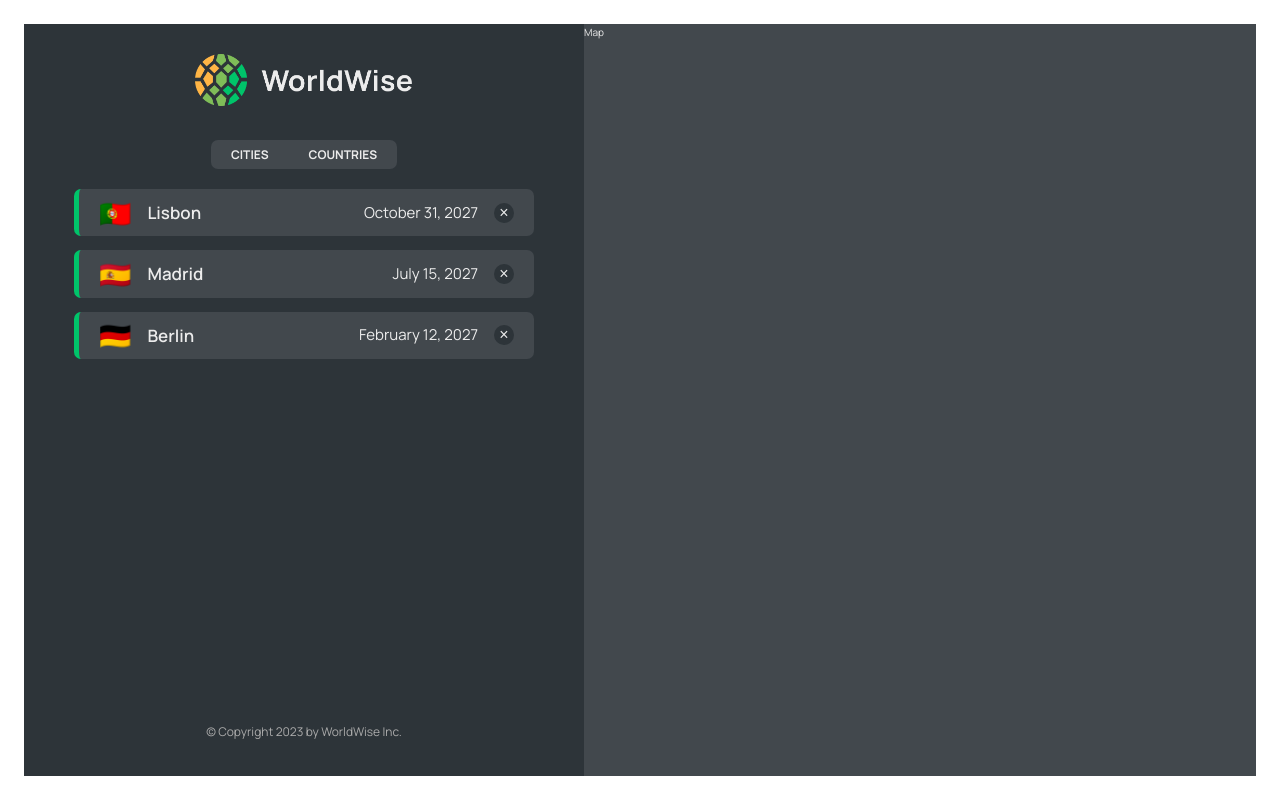
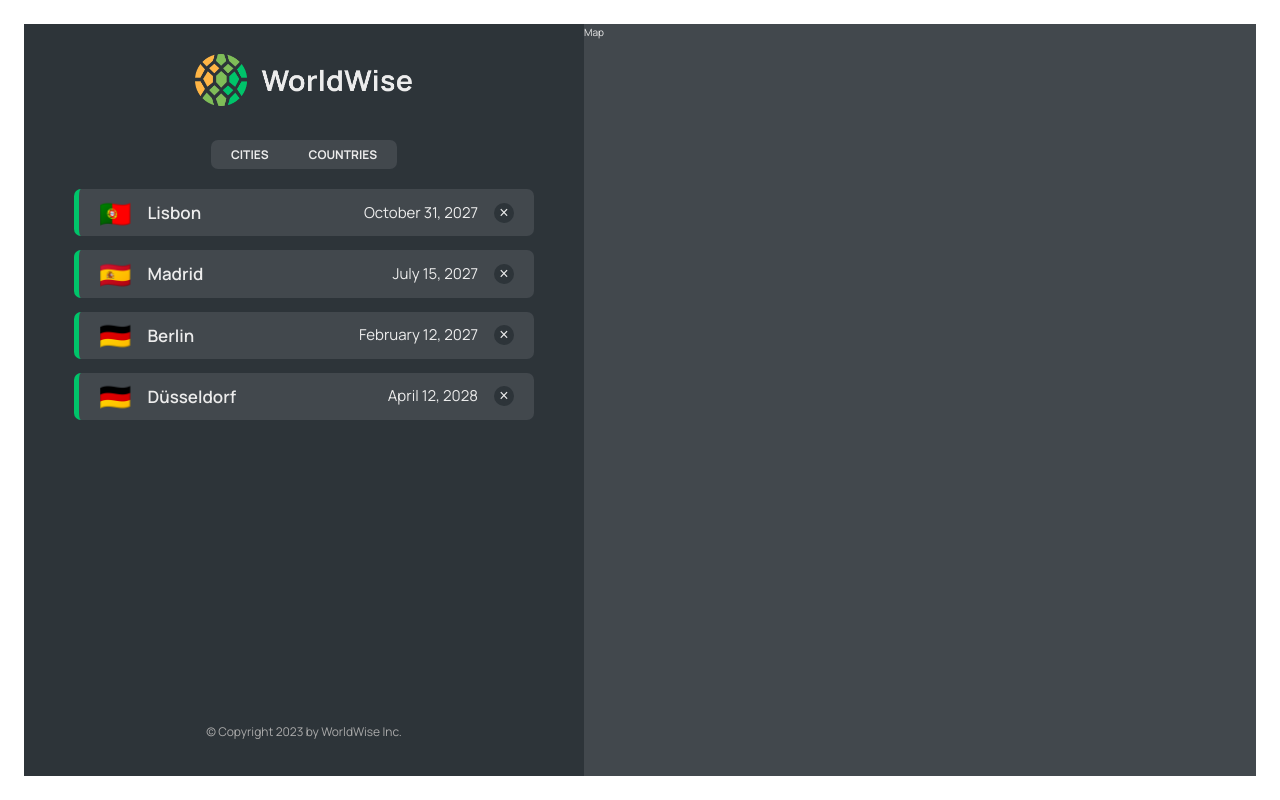
Before and after one commit to zana-abdollahpour/world-wise, a React (Vite) app: page /app in a window 1280 px wide. Built offline with nearby package versions, Linux system fonts and the light colour scheme; data requests are answered from the project's data file.

Commit message:
change some dev data

```diff
--- a/data/cities.json
+++ b/data/cities.json
@@ -35,6 +35,18 @@
         "lng": 13.376933665713324
       },
       "id": 98443197
+    },
+    {
+      "cityName": "Düsseldorf",
+      "country": "Germany",
+      "emoji": "🇩🇪",
+      "date": "2028-04-12T09:24:11.863Z",
+      "notes": "Great 😍",
+      "position": {
+        "lat": 51.53586782505711,
+        "lng": 6.776933665713324
+      },
+      "id": 98443144
     }
   ]
 }
--- a/src/App.jsx
+++ b/src/App.jsx
@@ -9,8 +9,9 @@ import Login from "./pages/Login";
 import AppLayout from "./pages/AppLayout";
 import PageNotFound from "./pages/PageNotFound";
 import CityList from "./components/CityList";
+import CountryList from "./components/CountryList";
 
-const BASE_URL = `http://localhost:8000`;
+const BASE_URL = `http://localhost:9000`;
 
 function App() {
   const [cities, setCities] = useState([]);
@@ -49,7 +50,10 @@ function App() {
             path="cities"
             element={<CityList cities={cities} isLoading={isLoading} />}
           />
-          <Route path="countries" element={<p>List of countries</p>} />
+          <Route
+            path="countries"
+            element={<CountryList cities={cities} isLoading={isLoading} />}
+          />
           <Route path="form" element={<p>Form</p>} />
         </Route>
         <Route path="*" element={<PageNotFound />} />
```
